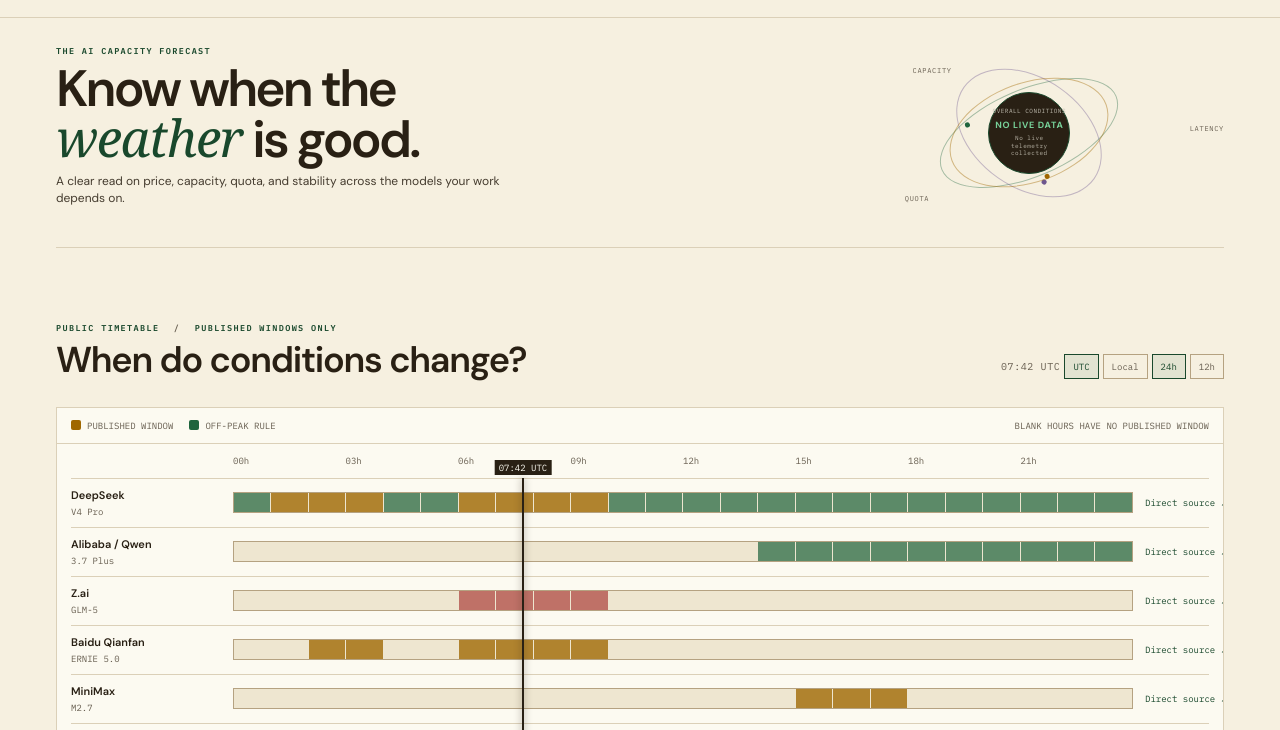
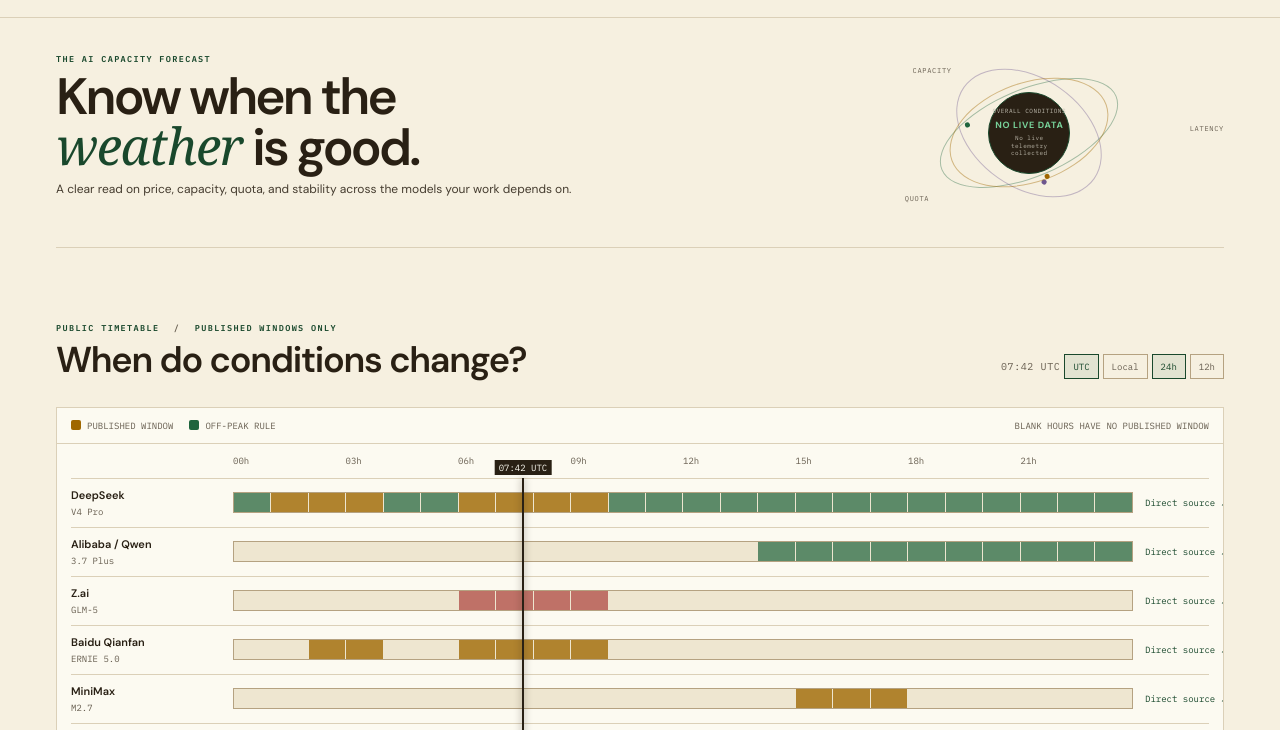
Before and after one commit to outerstellar-hq/token-weather, a website with bundled scripts: page index.html in a window 1280 px wide. Shown: the part 64-794 px from the top of the page. Built offline with nearby package versions, Linux system fonts and the light colour scheme; files whose address does not match are found by name.

Commit message:
Widen hero forecast copy

```diff
--- a/styles.css
+++ b/styles.css
@@ -69,3 +69,7 @@
 .webmcp-code { background: var(--ink); color: oklch(0.88 0.035 90); }
 .webmcp-output { margin-top: 15px; color: var(--muted); }
 @media (max-width: 700px) { .webmcp-layout { grid-template-columns: 1fr; }.webmcp-code { order: -1; } }
+
+.hero-copy h1 { max-width: 860px; }
+.hero-lede { max-width: 630px; }
+@media (max-width: 600px) { .hero-copy h1 { max-width: 350px; }.hero-lede { max-width: calc(100vw - 48px); } }
```
